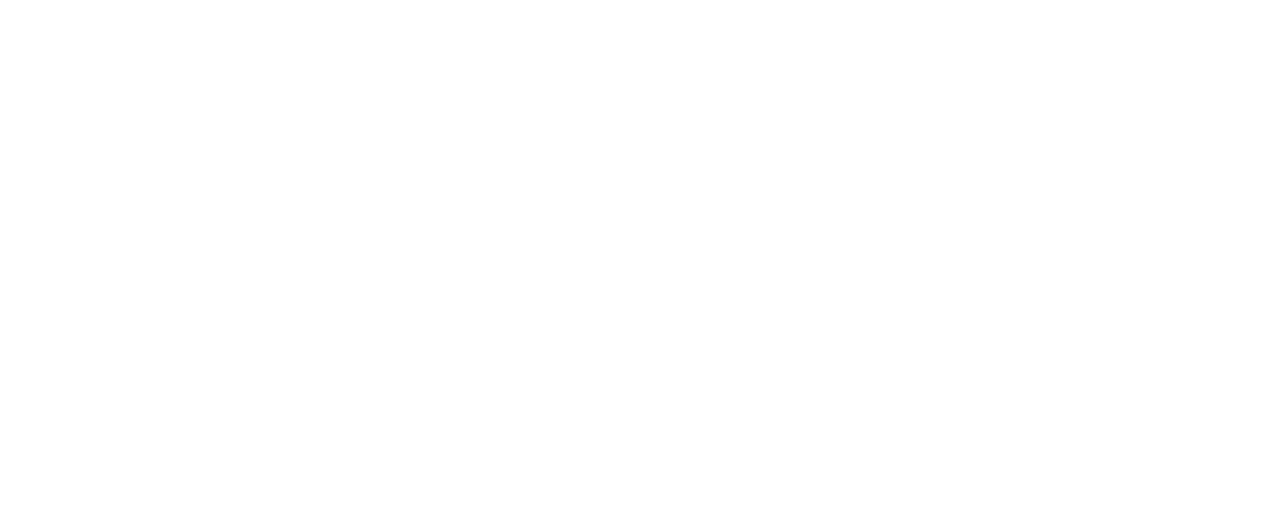
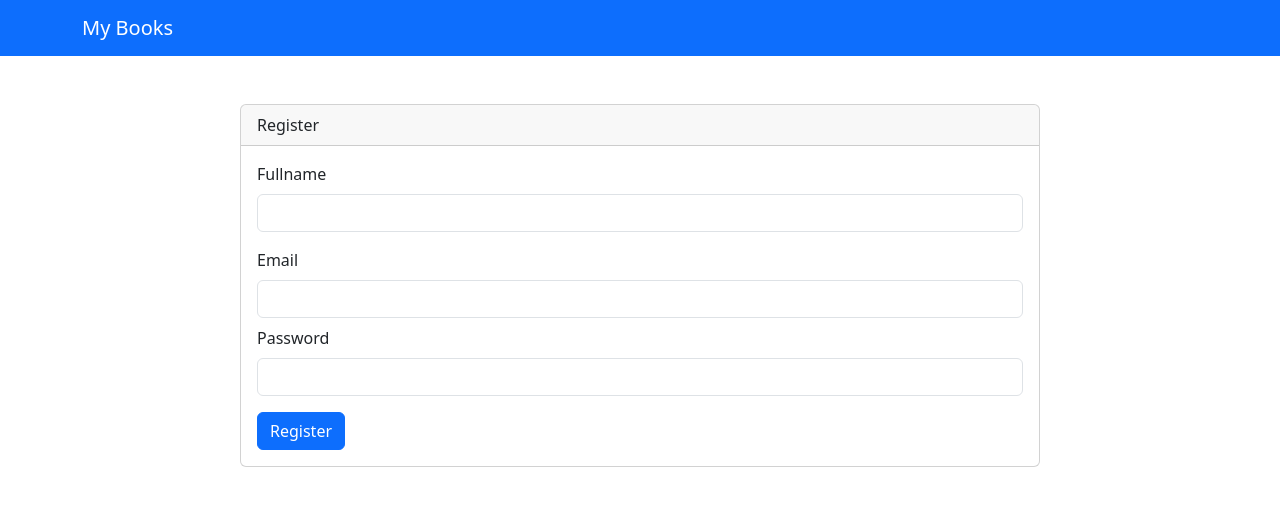
Before and after one commit to TegarDiscovery/mern-refresh-token, a React (Vite) app in the folder books-website/: page /register in a window 1280 px wide. Before the commit this address had no page. Shown: the top 506 px of the page. Built offline with nearby package versions, Linux system fonts and the light colour scheme.

Commit message:
feature register

```diff
--- a/books-website/src/App.jsx
+++ b/books-website/src/App.jsx
@@ -1,14 +1,16 @@
-import { Route, Routes } from "react-router-dom"
-import Login from "./pages/Login/Login"
-import Books from "./pages/Books/Books"
+import { Route, Routes } from "react-router-dom";
+import Login from "./pages/Login/Login";
+import Register from "./pages/Register/Register";
+import Books from "./pages/Books/Books";
 
 function App() {
   return (
     <Routes>
       <Route path="/login" element={<Login />} />
+      <Route path="/register" element={<Register />} />
       <Route path="/books" element={<Books />} />
     </Routes>
-  )
+  );
 }
 
-export default App
+export default App;
--- /dev/null
+++ b/books-website/src/pages/Register/Register.jsx
@@ -0,0 +1,88 @@
+import {
+  Button,
+  Card,
+  CardBody,
+  CardHeader,
+  Container,
+  Form,
+  FormControl,
+  FormGroup,
+  FormLabel,
+} from "react-bootstrap";
+import { useNavigate } from "react-router-dom";
+
+import App from "../../layouts/app";
+
+import "./register.css";
+import { useState } from "react";
+import instance from "../../utils/axios/instance";
+
+function Register() {
+  const navigate = useNavigate();
+  const [fullname, setFullname] = useState("");
+  const [email, setEmail] = useState("");
+  const [password, setPassword] = useState("");
+
+  const submitHandler = async (e) => {
+    // cek username dan password
+    // console.log(email);
+    // console.log(password);
+
+    try {
+      e.preventDefault();
+
+      const res = await instance.post("http://localhost:3001/auth/register", {
+        full_name: fullname,
+        email: email,
+        password: password,
+      });
+
+      navigate("/login");
+    } catch (error) {
+      console.log(error);
+    }
+  };
+
+  return (
+    <App>
+      <Container className="mt-5">
+        <Card className="register-form mx-auto">
+          <CardHeader>Register</CardHeader>
+          <CardBody>
+            <Form onSubmit={submitHandler}>
+              <FormGroup className="mb-3">
+                <FormLabel>Fullname</FormLabel>
+                <FormControl
+                  type="text"
+                  name="full_name"
+                  onChange={(e) => setFullname(e.target.value)}
+                />
+              </FormGroup>
+              <FormGroup className="mb-2">
+                <FormLabel>Email</FormLabel>
+                <FormControl
+                  type="email"
+                  name="email"
+                  value={email}
+                  onChange={(e) => setEmail(e.target.value)}
+                />
+              </FormGroup>
+              <FormGroup className="mb-3">
+                <FormLabel>Password</FormLabel>
+                <FormControl
+                  type="password"
+                  name="password"
+                  value={password}
+                  onChange={(e) => setPassword(e.target.value)}
+                />
+              </FormGroup>
+              <Button type="submit">Register</Button>
+            </Form>
+          </CardBody>
+        </Card>
+      </Container>
+    </App>
+  );
+}
+
+export default Register;
--- /dev/null
+++ b/books-website/src/pages/Register/register.css
@@ -0,0 +1,3 @@
+.register-form {
+  max-width: 800px;
+}
```
Also changed, not shown: 1 other file (tests, documents, lock files or other folders).
